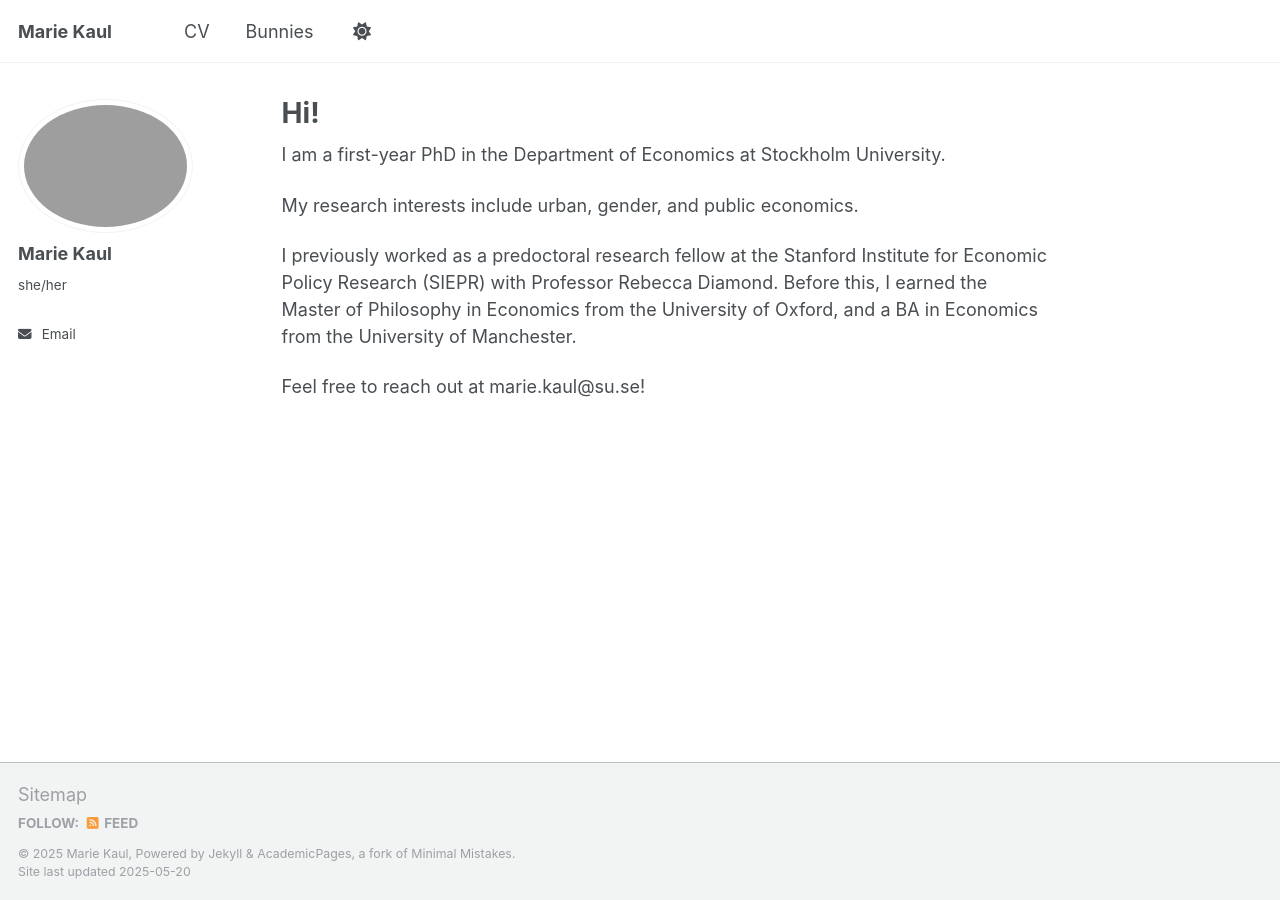
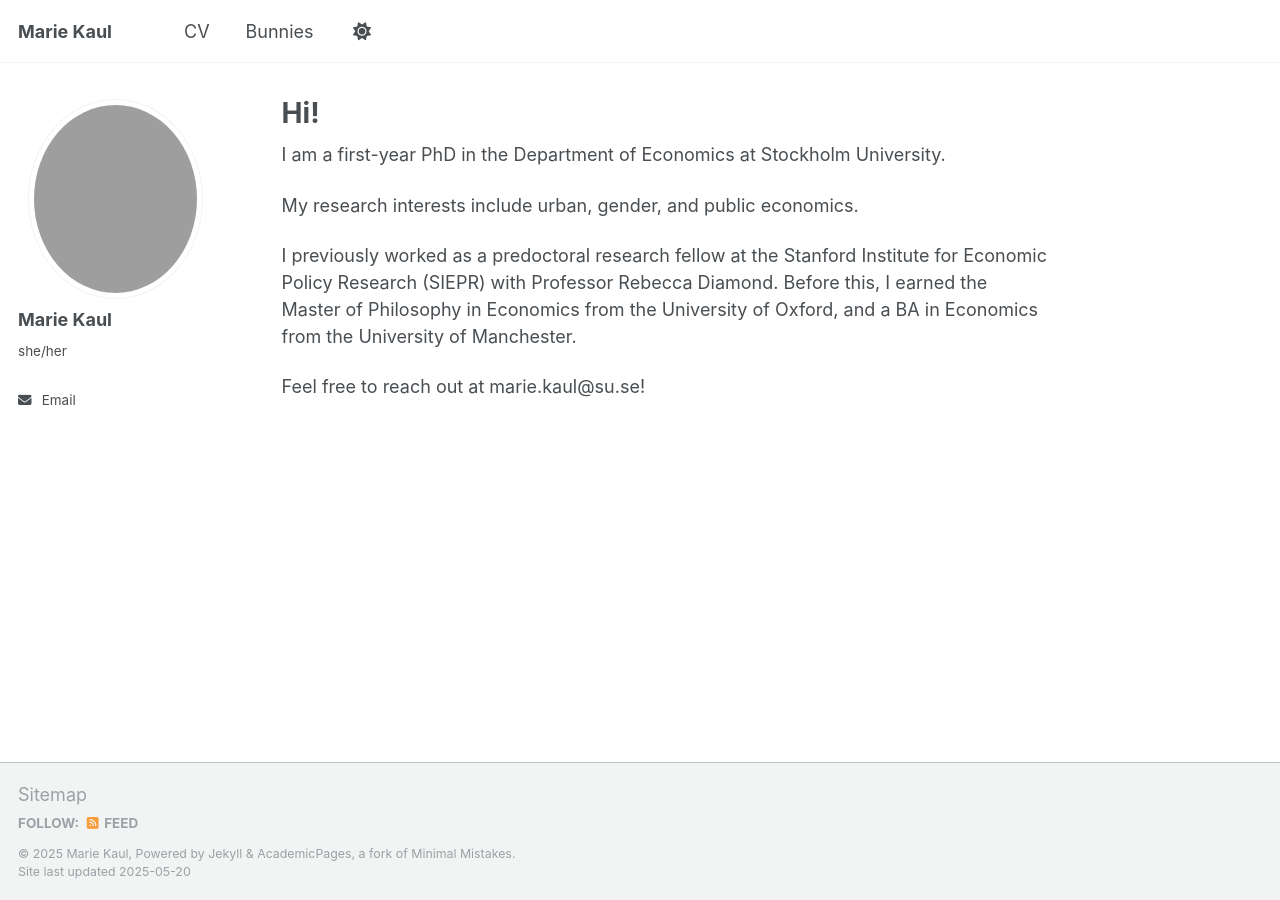
Before and after one commit to marie-kaul/marie-kaul.github.io, a Jekyll site: the page built from _pages/about.md, in a window 1280 px wide. Built offline with Jekyll 4.4.1, drawn with Linux system fonts in a browser that asks for light colours.

Commit message:
Update custom.scss

```diff
--- a/assets/css/custom.scss
+++ b/assets/css/custom.scss
@@ -1,8 +1,3 @@
-.author__avatar {
-  width: 500px;
-  height: 150px;
-}
-
 
 .author__name {
   font-size: 2rem;   // increase text size
@@ -24,3 +19,19 @@
   font-size: 1rem;
   margin-bottom: 0.25em;
 }
+
+.sidebar {
+  width: 280px; // or more, if needed
+}
+
+.author__avatar {
+  text-align: center; // centers the image if inside a block
+}
+
+.author__avatar img {
+  width: 200px;
+  height: 200px;
+  border-radius: 50%; // optional: makes it circular
+  display: block;
+  margin: 0 auto;
+}
```
